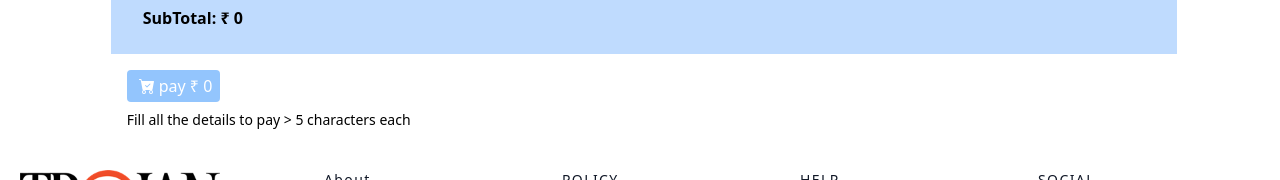
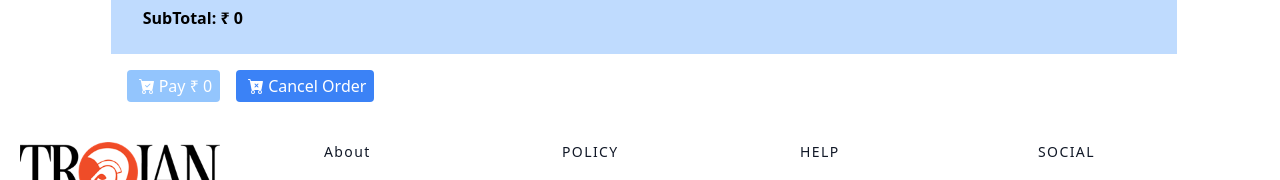
Before and after one commit to rohit-siva-sai/Trojanstore, a Next.js app: page /checkout in a window 1280 px wide. Shown: the part 742-922 px from the top of the page. Built offline with nearby package versions, Linux system fonts and the light colour scheme; no server answers.

Commit message:
initial commit

```diff
--- a/pages/checkout.js
+++ b/pages/checkout.js
@@ -1,6 +1,6 @@
 import React, { useEffect, useState } from "react";
 import { AiFillPlusCircle, AiFillMinusCircle } from "react-icons/ai";
-import { BsFillCartCheckFill, BsFillCartDashFill } from "react-icons/bs";
+import { BsFillCartCheckFill, BsFillCartDashFill,BsCartXFill } from "react-icons/bs";
 import Link from "next/link";
 import Head from "next/head";
 
@@ -33,7 +33,7 @@ const Checkout = ({ cart, clearCart, addToCart, removeFromCart, subTotal }) => {
       setName(session.user.name);
       setEmail(session.user.email);
     }
-  },[router]);
+  },[]);
 
   const handleChange = async (e) => {
     // console.log(user,email);
@@ -80,6 +80,12 @@ const Checkout = ({ cart, clearCart, addToCart, removeFromCart, subTotal }) => {
       theme: "dark",
     });
   };
+
+  const CancelOrder = ()=>{
+    clearCart()
+    router.push("/")
+
+  }
 
   return (
     <div className="container m-auto mx-1">
@@ -292,20 +298,29 @@ const Checkout = ({ cart, clearCart, addToCart, removeFromCart, subTotal }) => {
           </ul>
           <span className="total font-bold">SubTotal: ₹ {subTotal}</span>
         </div>
-        <div className="mx-4">
-          <Link href="/checkout">
+        <div className="mx-4 flex space-x-4">
+          {/* <Link href="/checkout"> */}
             <button
               disabled={disabled}
               onClick={initiatePayment}
               className=" disabled:bg-blue-300  text-white text-md bg-blue-500 border-0 py-1 px-2 focus:outline-none hover:bg-blue-600 rounded  flex "
             >
               <BsFillCartCheckFill className="mt-1 mx-1 " />
-              pay ₹ {subTotal}
+              Pay ₹ {subTotal}
             </button>
-          </Link>
-          <p hidden={!disabled} className="text-sm mt-2 ">
+            <button
+
+             onClick={CancelOrder}
+             className=" disabled:bg-blue-300  text-white text-md bg-blue-500 border-0 py-1 px-2 focus:outline-none hover:bg-blue-600 rounded  flex "
+           >
+             <BsCartXFill className="mt-1 mx-1" />
+             Cancel Order
+           </button>
+          {/* </Link> */}
+          {/* <p hidden={!disabled} className="text-sm mt-2 ">
             Fill all the details to pay &gt; 5 characters each
-          </p>
+          </p> */}
+
         </div>
       </div>
     </div>
```
